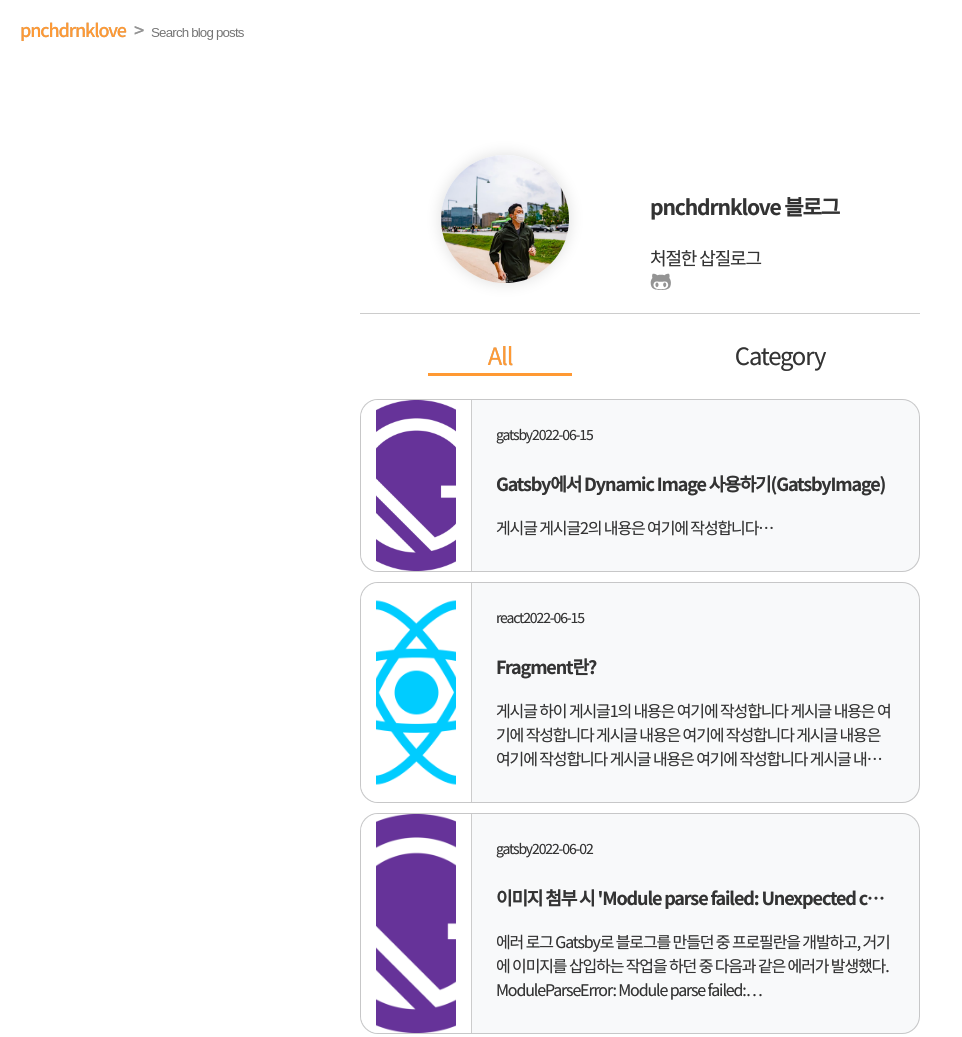
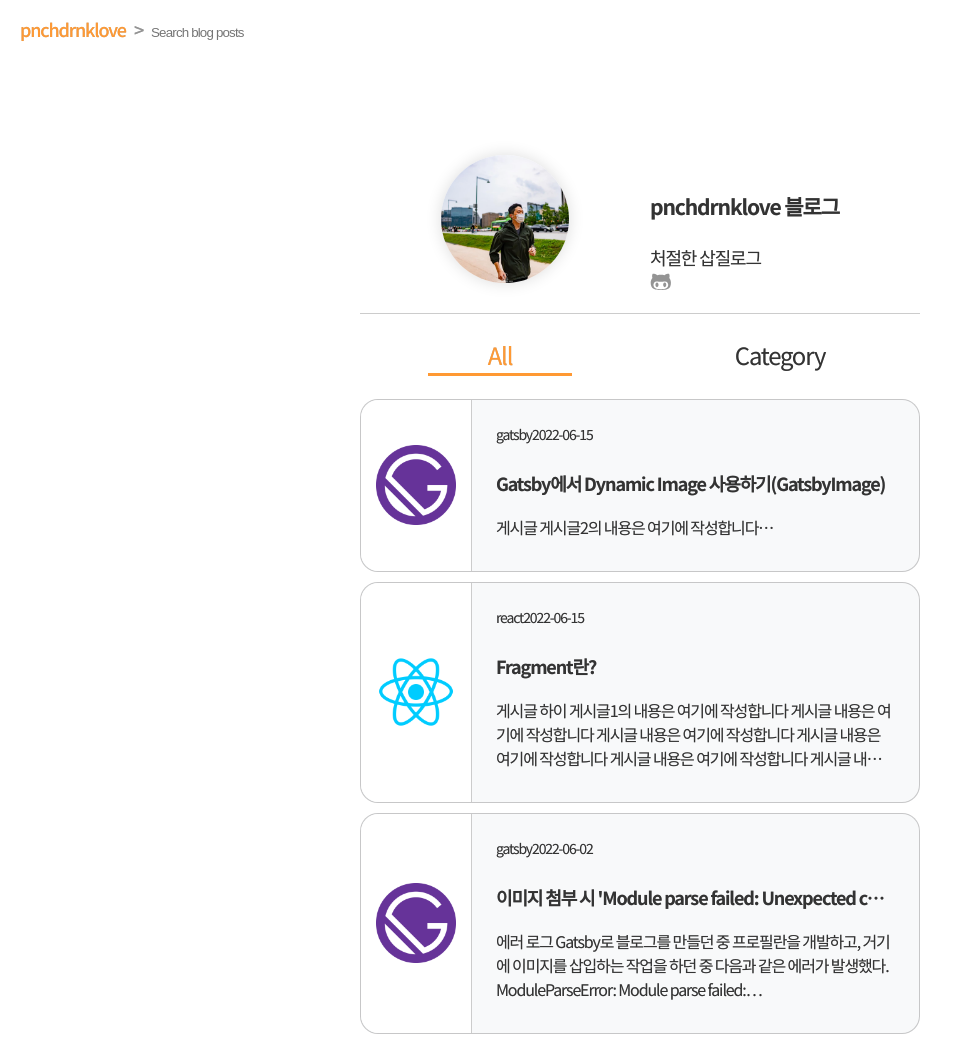
Before and after one commit to pnchdrnklove/pnchdrnklove.github.io, a Gatsby site: page / in a window 1280 px wide. Shown: the top 1037 px of the page, without its empty margins (0-962 px from the left). Built offline with nearby package versions, Linux system fonts and the light colour scheme; Gatsby itself is replaced by a stand-in of ours.

Commit message:
2. postlink 이미지 사이즈 변경, center align

```diff
--- a/src/css/postlink.css
+++ b/src/css/postlink.css
@@ -24,6 +24,7 @@
 #post-list .image-wrapper {
     display: flex;
     justify-content: center;
+    align-items: center;
     padding: 15px 0;
     background-color: #fff;
     border-top-left-radius: 1rem;
@@ -40,8 +41,9 @@
         border-right: 1px solid var(--color-border);
     }
 }
-#post-list .image-wrapper > div {
-    /* margin: 0 15px; */
+#post-list .image-wrapper img {
+    width: 80px;
+    height: 80px;
 }
 #post-list .text-wrapper {
     display: flex;
--- a/src/pages/index.js
+++ b/src/pages/index.js
@@ -57,7 +57,7 @@ export const pageQuery = graphql`
                     title
                     thumbnailImage {
                         childImageSharp {
-                            gatsbyImageData(width: 80 height: 80 transformOptions: {fit: CONTAIN})
+                            gatsbyImageData
                         }
                     }
                 }
```
